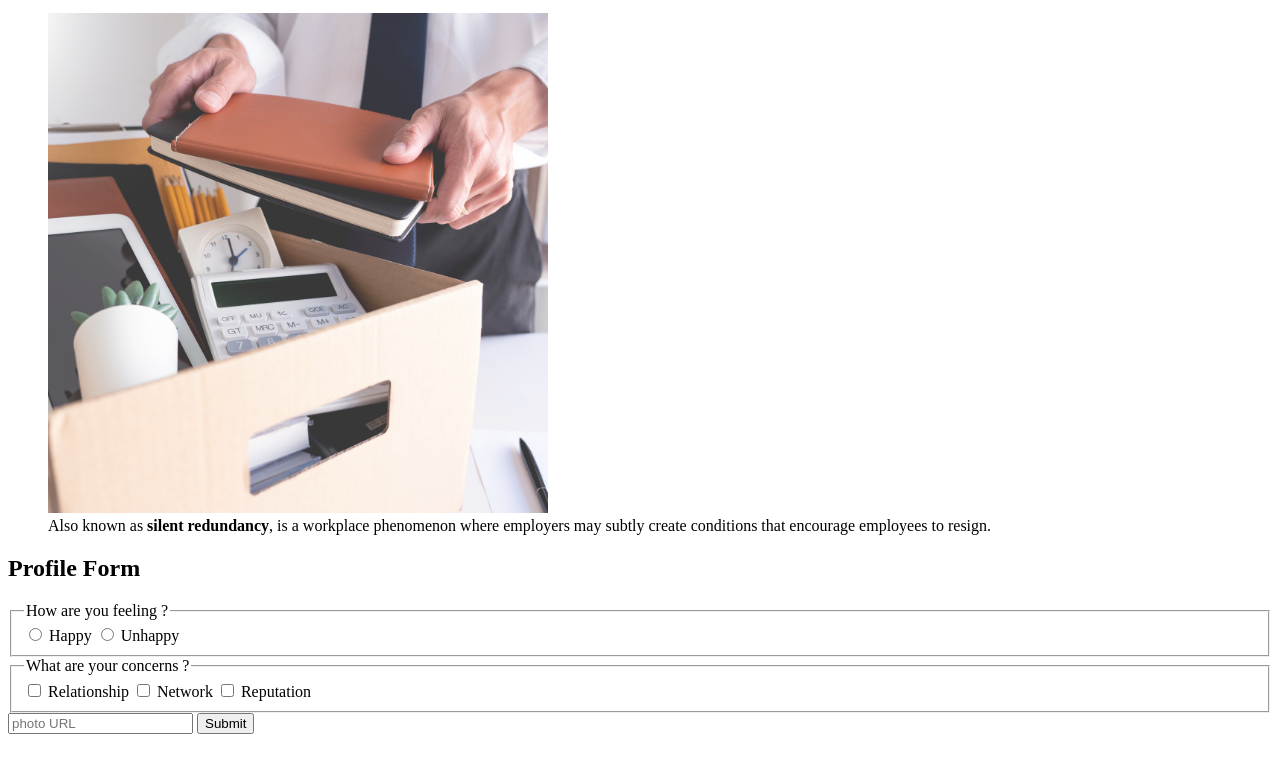
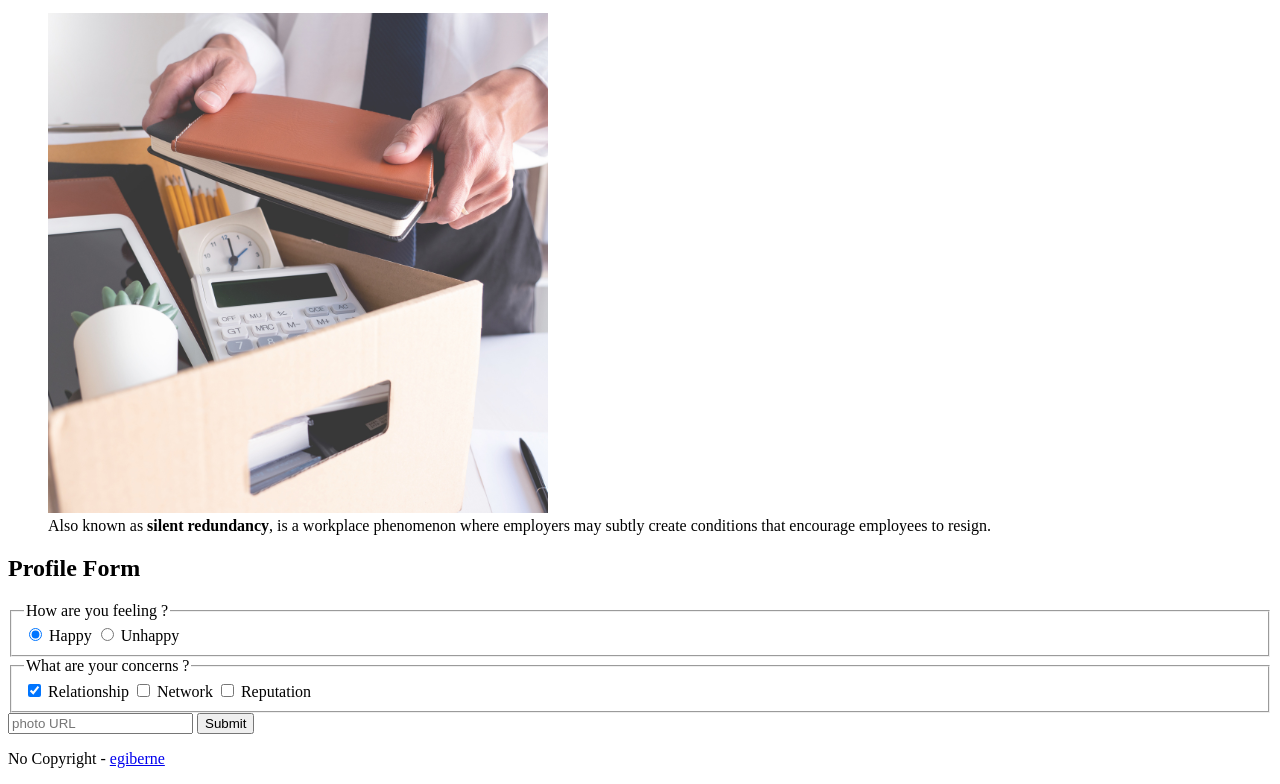
Before and after one commit to egiberne/cat-photo-app, a plain HTML site: page index.html in a window 1280 px wide. Shown: the part 1481-2265 px from the top of the page. Before the commit the page ends 2223 px from the top, so only its background shows below. Drawn offline with Linux system fonts and the light colour scheme.

Commit message:
<!-- add type of the document ; step 69--> <!-- step 65-->  <!-- step 67-->

```diff
--- a/index.html
+++ b/index.html
@@ -1,11 +1,13 @@
-<!-- add type of the document -->
+<!-- add type of the document ; step 68-->
 <!DOCTYPE html>
 <!-- add content's human language -->
+ <!-- step 67-->
 <html lang="en-US">
+    <!-- step 65-->
     <head>
-        <!-- add character set to render -->
-        <meta charset="utf-8">
-        <!-- add title/name to the webpage/webapp -->
+        <!-- add character set to render step 69-->
+        <meta charset="utf-8" >
+        <!-- add title/name to the webpage/webapp ; step 66 -->
         <title>  SmileyPhotoApp </title>
         <!-- set the page responsive by default-->
         <meta name="viewport" content="width=device-width, initial-scale=1">
@@ -84,17 +86,17 @@
                     <fieldset>
                         <!-- add legend-->
                         <legend> How are you feeling ? </legend>
-                        <!-- add label and add input with attribut : type, name, value-->
-                        <label><input id="happy"  type="radio" name="happy-unhappy" value="happy"> Happy</label>
+                        <!-- add label and add input with attribut : type, name, value, step 61-->
+                        <label><input id="happy"  type="radio" name="happy-unhappy" value="happy" checked> Happy</label>
                         <label><input id="unhappy" type="radio" name="happy-unhappy" value="unhappy"> Unhappy</label>
                     </fieldset>
                     <!-- add a new fieldset-->
                     <fieldset>
                         <!-- add a new legend-->
                         <legend> What are your concerns ? </legend>
-                        <!-- steps: 56, 55, 56, 57, 60-->
-                       <input type="checkbox" id="relationship" name="concerns" value="relationship"> <label for="relationship"> Relationship</label>
-                       <!-- step: 58, 60-->
+                        <!-- steps: 56, 55, 56, 57, 60, 61-->
+                       <input type="checkbox" id="relationship" name="concerns" value="relationship" checked> <label for="relationship"> Relationship</label>
+                       <!-- step: 58, 60 -->
                        <input type="checkbox" id="network" name="concerns" value="network"> <label for="network"> Network </label>
                        <!-- step: 59, 60 -->
                        <input type="checkbox" id="reputation" name="concerns" value="reputation"> <label for="reputation"> Reputation </label>
@@ -116,5 +118,11 @@
 
 
         </main>
+        <!-- steps : 62, 63, 64 -->
+
+        <footer>
+            <p>No Copyright - <a href="https://github.com/egiberne" target="_blank" rel="noopener"> egiberne </a>  </p>
+
+        </footer>
     </body>
 </html>
```
